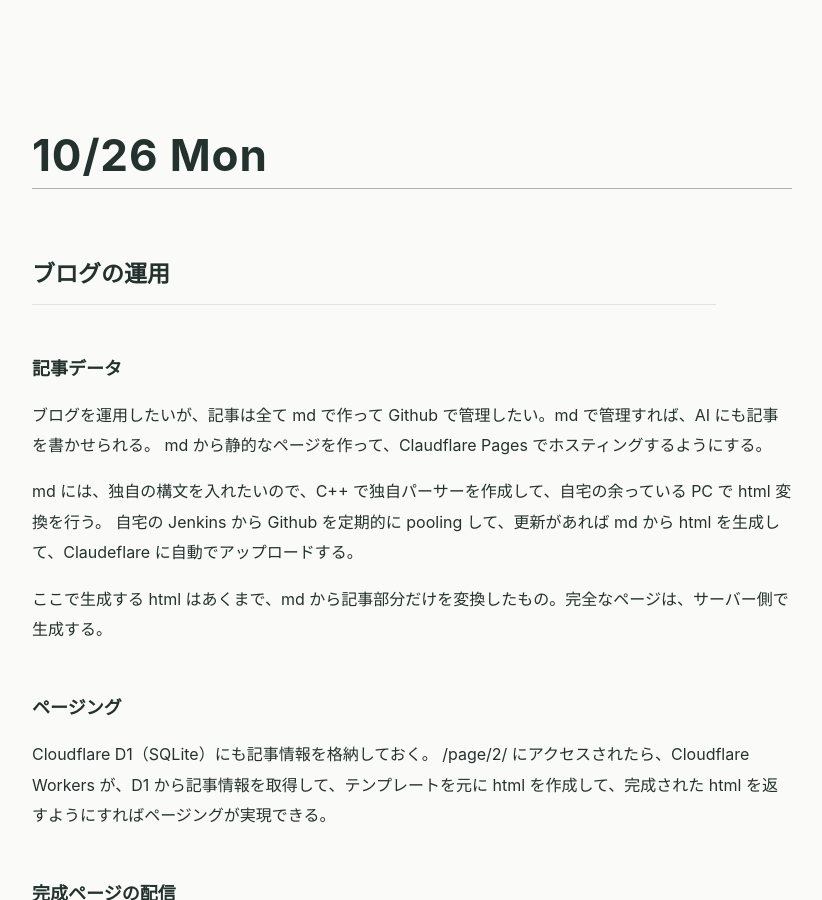
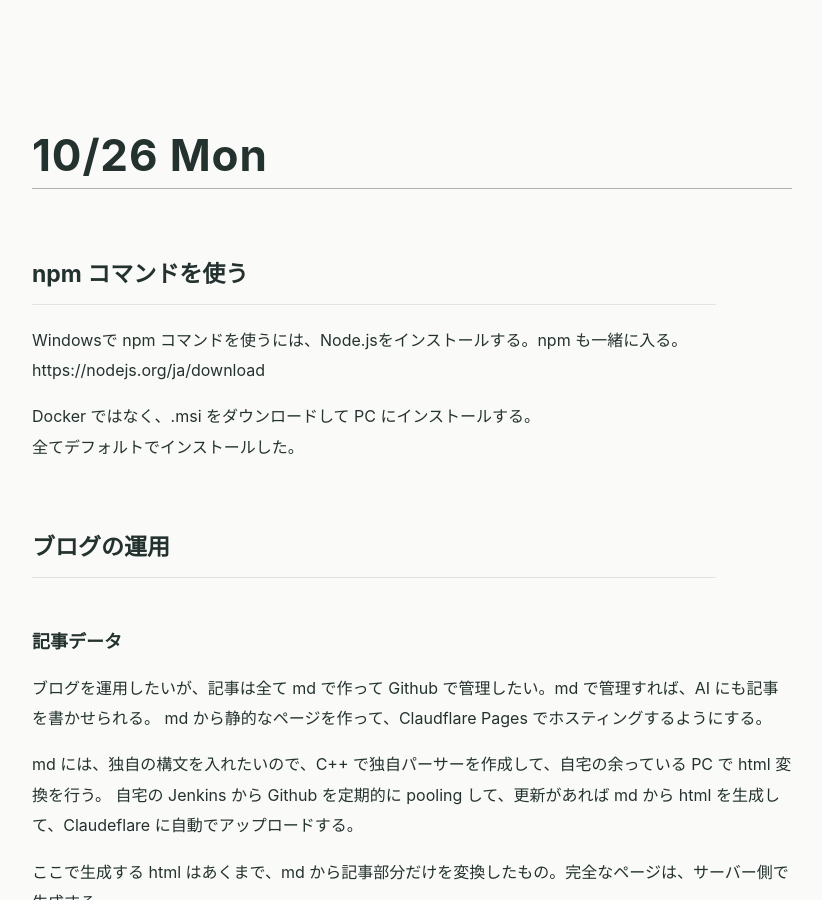
Before and after one commit to fujimaya/nousagi, a Jekyll site: the page built from _posts/2026-10-01-2026-10.md, in a window 1280 px wide and 900 px high, scrolled down 383 px. Shown: the whole window, without its empty margins (228-1050 px from the left). Built offline with Jekyll 4.4.1, drawn with Linux system fonts in a browser that asks for light colours.

Commit message:
update
Added section on using npm commands and Node.js installation.

```diff
--- a/_posts/2026-10-01-2026-10.md
+++ b/_posts/2026-10-01-2026-10.md
@@ -5,6 +5,15 @@ tags: []
 ---
 
 # 10/26 Mon
+
+## npm コマンドを使う
+
+Windowsで npm コマンドを使うには、Node.jsをインストールする。npm も一緒に入る。
+https://nodejs.org/ja/download
+
+Docker ではなく、.msi をダウンロードして PC にインストールする。
+全てデフォルトでインストールした。
+
 
 ## ブログの運用
 
```
